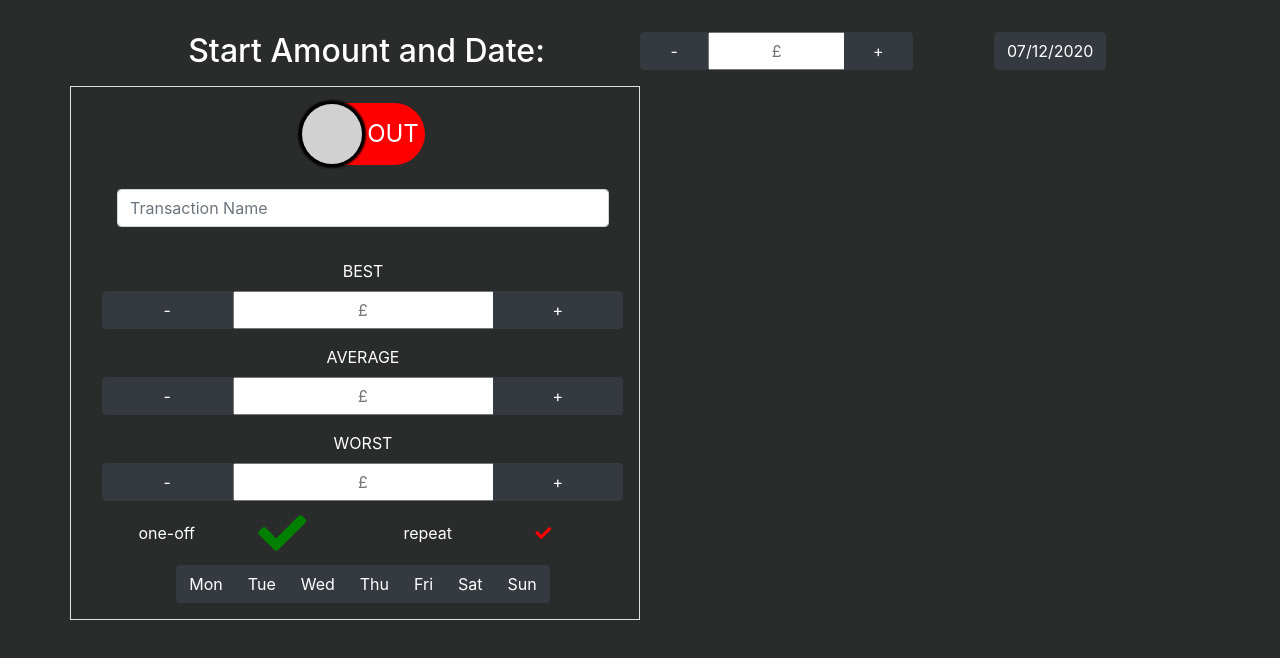
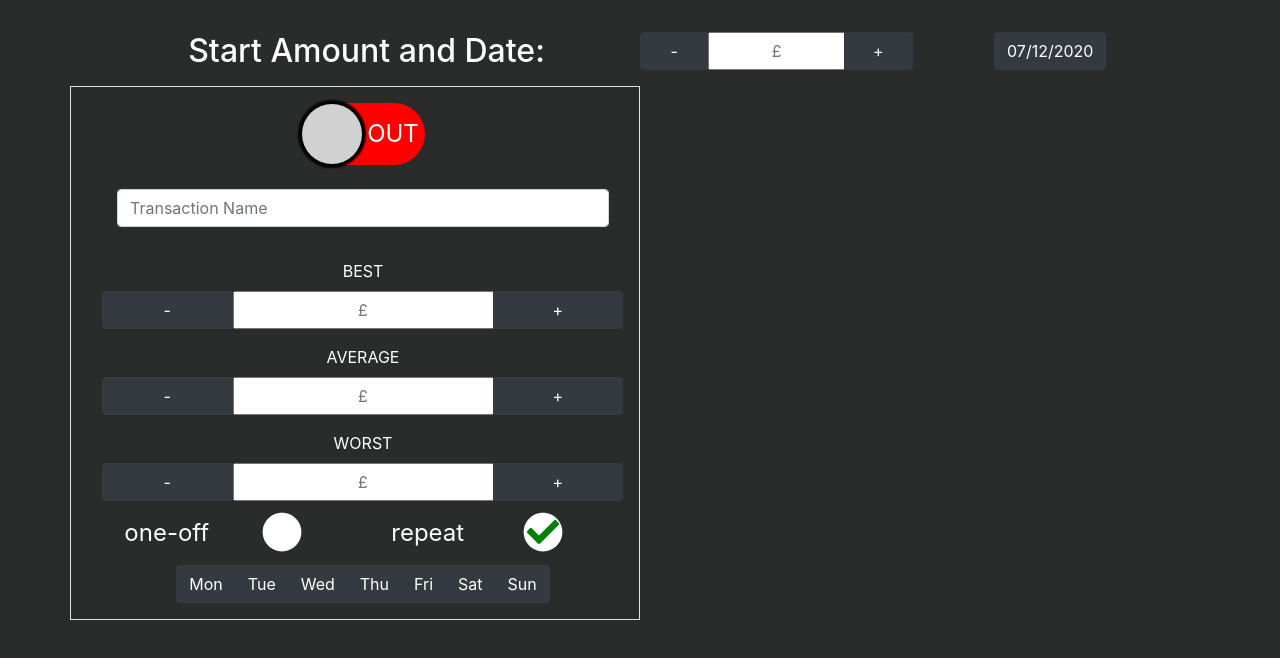
Before and after one commit to rorypearson26/cash-flow-forecaster, a React (Create React App) app in the folder front-end/: page / in a window 1280 px wide. Shown: the top 658 px of the page. Built offline with nearby package versions, Linux system fonts and the light colour scheme.

Commit message:
upgrade to v17 react and custom repeat checkbox

```diff
--- a/front-end/package.json
+++ b/front-end/package.json
@@ -13,10 +13,10 @@
     "bootstrap": "^4.5.3",
     "jquery": "^3.5.1",
     "jsdom": "^16.4.0",
-    "react": "^16.14.0",
+    "react": "^17.0.0",
     "react-bootstrap": "^1.4.0",
     "react-datepicker": "^3.3.0",
-    "react-dom": "^16.14.0",
+    "react-dom": "^17.0.0",
     "react-scripts": "4.0.1",
     "react-switch": "^5.0.1",
     "typescript": "^2.9.2",
--- a/front-end/public/index.html
+++ b/front-end/public/index.html
@@ -5,6 +5,7 @@
   <head>
     <meta charset="utf-8" />
     <link rel="stylesheet" href="https://pro.fontawesome.com/releases/v5.10.0/css/all.css" integrity="sha384-AYmEC3Yw5cVb3ZcuHtOA93w35dYTsvhLPVnYs9eStHfGJvOvKxVfELGroGkvsg+p" crossorigin="anonymous"/>
+    <script src="https://cdnjs.cloudflare.com/ajax/libs/font-awesome/5.9.0/js/all.min.js"></script>
     <link rel="icon" href="%PUBLIC_URL%/favicon.ico" />
     <meta name="viewport" content="width=device-width, initial-scale=1" />
     <meta name="theme-color" content="#000000" />
--- a/front-end/src/components/CustomCheck.jsx
+++ b/front-end/src/components/CustomCheck.jsx
@@ -1,36 +1,40 @@
 import React, { Component } from "react";
 
 class CustomCheck extends Component {
-  getCheckStyle(status) {
-    const colour = status ? "green" : "red";
-    const fontSize = status ? "3em" : "1em";
-    const checkStyle = {
-      color: colour,
+  getGeneralStyle() {
+    const generalStyle = {
       display: "flex",
       justifyContent: "center",
       alignItems: "center",
       height: "100%",
-      fontSize: fontSize,
+      color: "white",
     };
+    return generalStyle;
+  }
+
+  getCheckStyle(status, generalStyle) {
+    const colour = status ? "green" : "white";
+    let checkStyle = {
+      color: colour,
+      cursor: "pointer",
+    };
+    checkStyle = { ...generalStyle, ...checkStyle };
     return checkStyle;
   }
 
-  getFontStyle() {
-    const fontStyle = {
-      color: "white",
-      display: "flex",
-      justifyContent: "center",
-      alignItems: "center",
-      height: "100%",
-      fontSize: "1em",
+  getFontStyle(generalStyle) {
+    let fontStyle = {
+      fontSize: "1.5em",
     };
+    fontStyle = { ...fontStyle, ...generalStyle };
     return fontStyle;
   }
 
   render() {
-    const { status, label } = this.props;
-    const { ...checkStyle } = this.getCheckStyle(status);
-    const { ...fontStyle } = this.getFontStyle();
+    const { status, label, onClick } = this.props;
+    const generalStyle = this.getGeneralStyle();
+    const { ...checkStyle } = this.getCheckStyle(status, generalStyle);
+    const { ...fontStyle } = this.getFontStyle(generalStyle);
     return (
       <div className="col-12">
         <div className="row">
@@ -38,7 +42,16 @@ class CustomCheck extends Component {
             <label style={{ ...fontStyle }}>{label}</label>
           </div>
           <div className="col-6 ">
-            <i className="fas fa-check " style={{ ...checkStyle }}></i>
+            <div className="fa-2x">
+              <span className="fa-layers fa-fw " onClick={() => onClick()}>
+                <i
+                  className="fas fa-circle"
+                  data-fa-transform="grow-4"
+                  style={{ ...generalStyle }}
+                />
+                <i className="fas fa-check " style={{ ...checkStyle }} />
+              </span>
+            </div>
           </div>
         </div>
       </div>
--- a/front-end/src/components/TransactionForm.jsx
+++ b/front-end/src/components/TransactionForm.jsx
@@ -6,11 +6,18 @@ import TransactionSlider from "./TransactionSlider";
 import CustomCheck from "./CustomCheck";
 
 class TransactionForm extends Component {
-  onClick() {}
+  state = { repeat: true };
+
+  typeClicked = () => {
+    let { repeat } = this.state;
+    repeat = repeat ? false : true;
+    this.setState({ repeat });
+  };
 
   render() {
+    const { repeat } = this.state;
     return (
-      <div className="row m-2" align="center">
+      <div className="row m-2 noselect" align="center">
         <div className="col-12 m-2">
           <TransactionSlider diameter={60} widthRatio={2} />
         </div>
@@ -29,10 +36,20 @@ class TransactionForm extends Component {
         <div className="col-12">
           <div className="row ">
             <div className="col-6 align-self-center">
-              <CustomCheck label="one-off" status={true} />
+              <CustomCheck
+                key={`check${!repeat}`}
+                label="one-off"
+                status={!repeat}
+                onClick={this.typeClicked}
+              />
             </div>
             <div className="col-6 align-self-center">
-              <CustomCheck label="repeat" status={false} />
+              <CustomCheck
+                key={`check${repeat}`}
+                label="repeat"
+                status={repeat}
+                onClick={this.typeClicked}
+              />
             </div>
           </div>
         </div>
--- a/front-end/src/index.css
+++ b/front-end/src/index.css
@@ -28,6 +28,16 @@ input::-webkit-inner-spin-button {
     0 0 8px rgba(255, 255, 255, 0.6);
 }
 
+.noselect {
+  -webkit-touch-callout: none; /* iOS Safari */
+  -webkit-user-select: none; /* Safari */
+  -khtml-user-select: none; /* Konqueror HTML */
+  -moz-user-select: none; /* Old versions of Firefox */
+  -ms-user-select: none; /* Internet Explorer/Edge */
+  user-select: none; /* Non-prefixed version, currently
+                                  supported by Chrome, Edge, Opera and Firefox */
+}
+
 /* Firefox */
 input[type="number"] {
   -moz-appearance: textfield;
```
Also changed, not shown: 1 other file (tests, documents, lock files or other folders).
